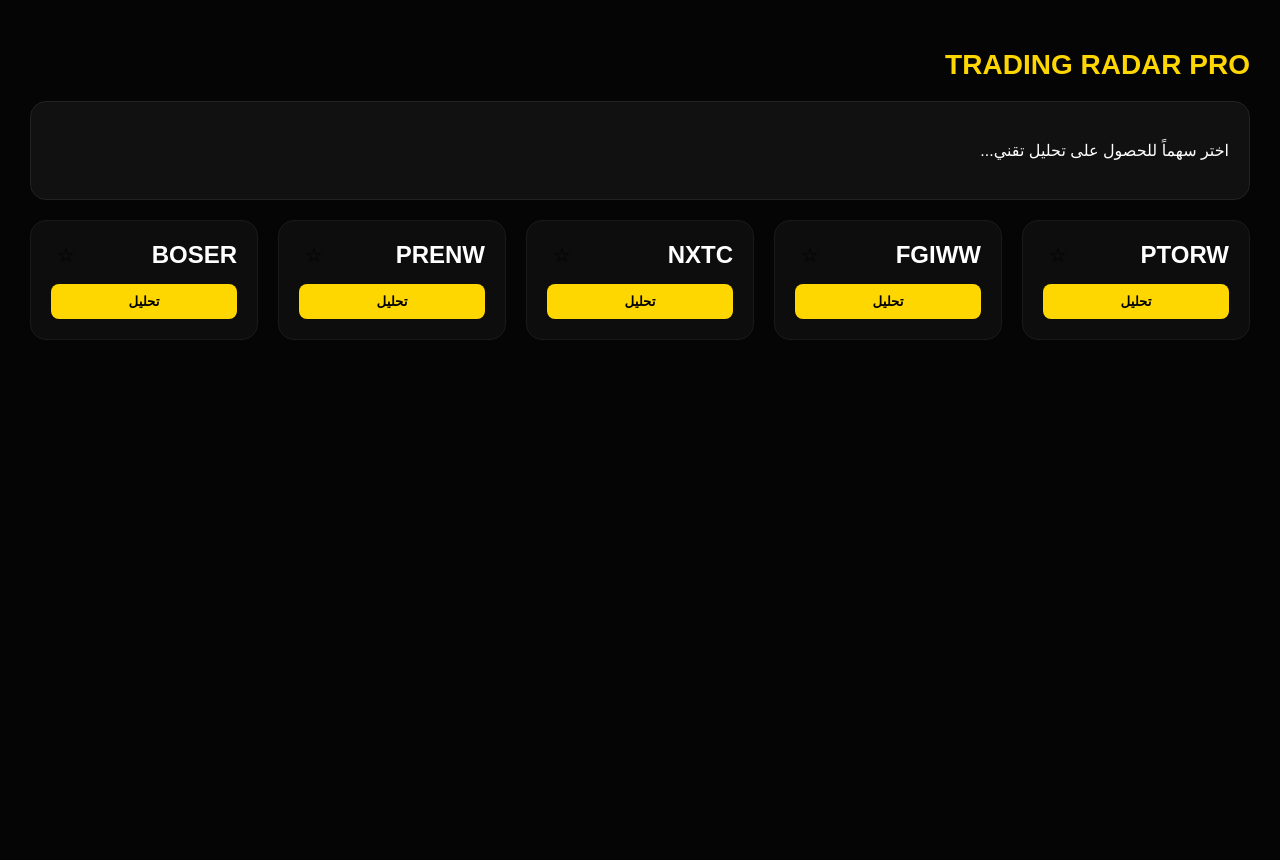
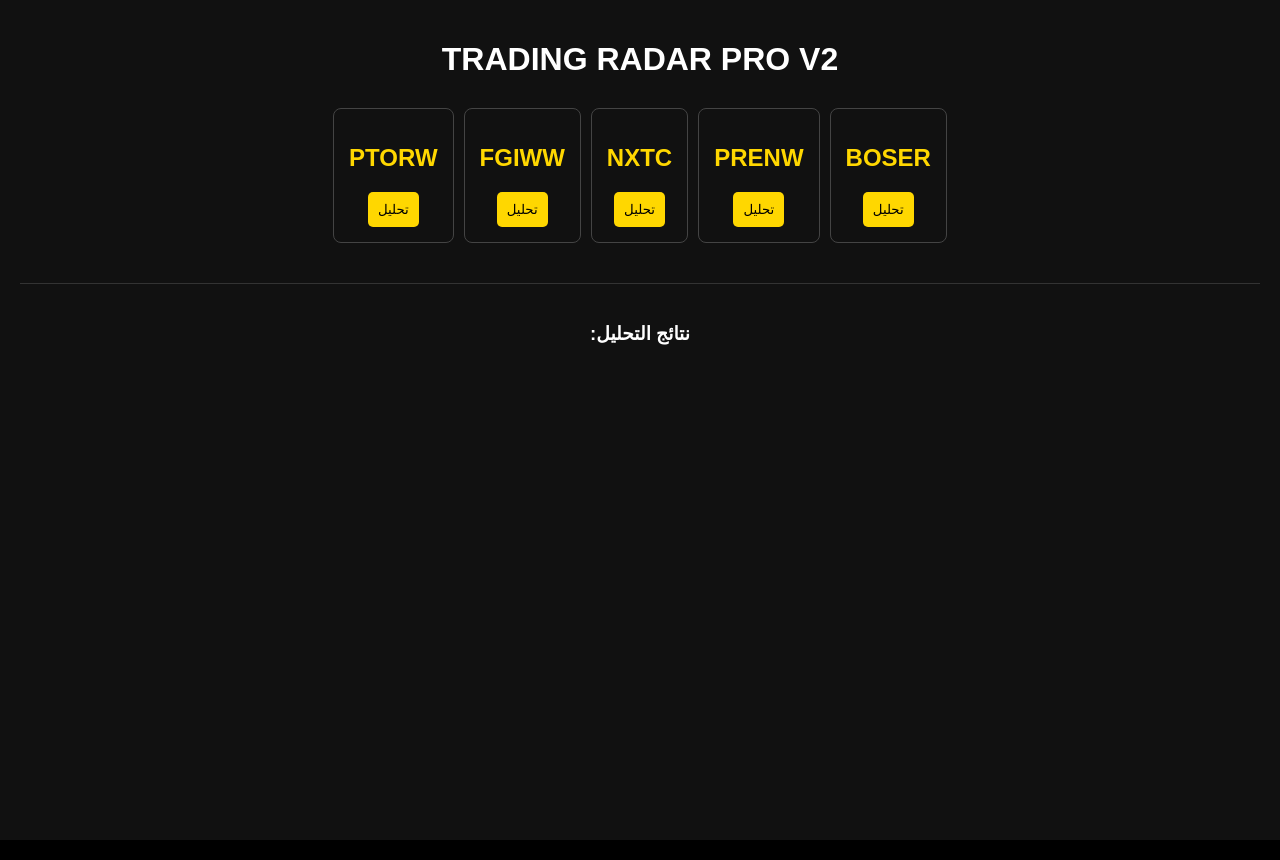
Before and after one commit to fares1040/trading-bot-pro, a Next.js app: page / in a window 1280 px wide. Built offline with nearby package versions, Linux system fonts and the light colour scheme.

Commit message:
Refactor Home component and update UI elements

```diff
--- a/app/page.tsx
+++ b/app/page.tsx
@@ -1,82 +1,48 @@
-"use client";
-import { useState, useEffect } from 'react';
+'use client'; // ضروري جداً ليعمل الموقع كواجهة تفاعلية
+
+import { useState } from 'react';
 
 export default function Home() {
-  const [analysis, setAnalysis] = useState("اختر سهماً للحصول على تحليل تقني...");
-  const [loading, setLoading] = useState(false);
-  const [favorites, setFavorites] = useState<string[]>([]);
-  const stocks = ['PTORW', 'FGIWW', 'NXTC', 'PRENW', 'BOSER'];
-
-  // تحميل المفضلة عند فتح الصفحة
-  useEffect(() => {
-    const saved = localStorage.getItem('favorites');
-    if (saved) setFavorites(JSON.parse(saved));
-  }, []);
-
-  const toggleFavorite = (symbol: string) => {
-    let newFavorites;
-    if (favorites.includes(symbol)) {
-      newFavorites = favorites.filter(s => s !== symbol);
-    } else {
-      newFavorites = [...favorites, symbol];
-    }
-    setFavorites(newFavorites);
-    localStorage.setItem('favorites', JSON.stringify(newFavorites));
-  };
+  const [analysis, setAnalysis] = useState("");
+  const stocks = ["BOSER", "PRENW", "NXTC", "FGIWW", "PTORW"];
 
   const handleAnalyze = async (symbol: string) => {
-    setLoading(true);
-    setAnalysis("جاري الاتصال بالمحلل الذكي لـ " + symbol + "...");
+    setAnalysis("جاري التحليل...");
     try {
-      const res = await fetch('/api/analyze', {
+      const response = await fetch('/api/analyze', {
         method: 'POST',
         headers: { 'Content-Type': 'application/json' },
-        body: JSON.stringify({ symbol })
+        body: JSON.stringify({ symbol }),
       });
-      const data = await res.json();
-      setAnalysis(data.analysis || "تعذر التحليل");
-    } catch (e) {
-      setAnalysis("خطأ في الاتصال");
-    } finally {
-      setLoading(false);
+      const data = await response.json();
+      setAnalysis(data.analysis);
+    } catch (error) {
+      setAnalysis("حدث خطأ أثناء الاتصال.");
     }
   };
 
   return (
-    <main style={{ backgroundColor: '#050505', color: '#fff', padding: '30px', minHeight: '100vh', fontFamily: 'sans-serif' }}>
-      <h1 style={{ color: '#FFD700', fontSize: '28px' }}>TRADING RADAR PRO</h1>
+    <main style={{ padding: '20px', textAlign: 'center', backgroundColor: '#111', color: '#fff', minHeight: '100vh' }}>
+      <h1>TRADING RADAR PRO V2</h1>
 
-      {/* قسم المفضلة */}
-      {favorites.length > 0 && (
-        <div style={{ margin: '20px 0', padding: '15px', border: '1px solid #333', borderRadius: '12px' }}>
-          <h3 style={{ color: '#aaa', fontSize: '14px' }}>المفضلة ⭐</h3>
-          <div style={{ display: 'flex', gap: '10px' }}>
-            {favorites.map(s => <span key={s} style={{ color: '#FFD700', fontWeight: 'bold' }}>{s}</span>)}
-          </div>
-        </div>
-      )}
-
-      {/* منطقة التحليل */}
-      <div style={{ backgroundColor: '#111', padding: '20px', borderRadius: '16px', margin: '20px 0', border: '1px solid #222' }}>
-        <p style={{ lineHeight: '1.6' }}>{analysis}</p>
-      </div>
-
-      {/* شبكة الأسهم */}
-      <div style={{ display: 'grid', gridTemplateColumns: 'repeat(auto-fill, minmax(200px, 1fr))', gap: '20px' }}>
-        {stocks.map(s => (
-          <div key={s} style={{ backgroundColor: '#0D0D0D', border: '1px solid #1A1A1A', padding: '20px', borderRadius: '16px' }}>
-            <div style={{ display: 'flex', justifyContent: 'space-between', alignItems: 'center', marginBottom: '15px' }}>
-              <h2 style={{ margin: 0 }}>{s}</h2>
-              <button onClick={() => toggleFavorite(s)} style={{ background: 'none', border: 'none', cursor: 'pointer', fontSize: '20px' }}>
-                {favorites.includes(s) ? '⭐' : '☆'}
-              </button>
-            </div>
-            <button onClick={() => handleAnalyze(s)} disabled={loading} style={{ width: '100%', padding: '10px', backgroundColor: '#FFD700', border: 'none', borderRadius: '8px', cursor: 'pointer', fontWeight: 'bold' }}>
-              {loading ? "..." : "تحليل"}
+      <div style={{ display: 'flex', justifyContent: 'center', gap: '10px', marginTop: '30px', flexWrap: 'wrap' }}>
+        {stocks.map((stock) => (
+          <div key={stock} style={{ border: '1px solid #444', padding: '15px', borderRadius: '8px' }}>
+            <h2 style={{ color: '#ffd700' }}>{stock}</h2>
+            <button
+              onClick={() => handleAnalyze(stock)}
+              style={{ backgroundColor: '#ffd700', padding: '10px', borderRadius: '5px', cursor: 'pointer', border: 'none' }}
+            >
+              تحليل
             </button>
           </div>
         ))}
       </div>
+
+      <div style={{ marginTop: '40px', padding: '20px', borderTop: '1px solid #333' }}>
+        <h3>نتائج التحليل:</h3>
+        <p style={{ maxWidth: '600px', margin: '0 auto' }}>{analysis}</p>
+      </div>
     </main>
   );
 }
```
